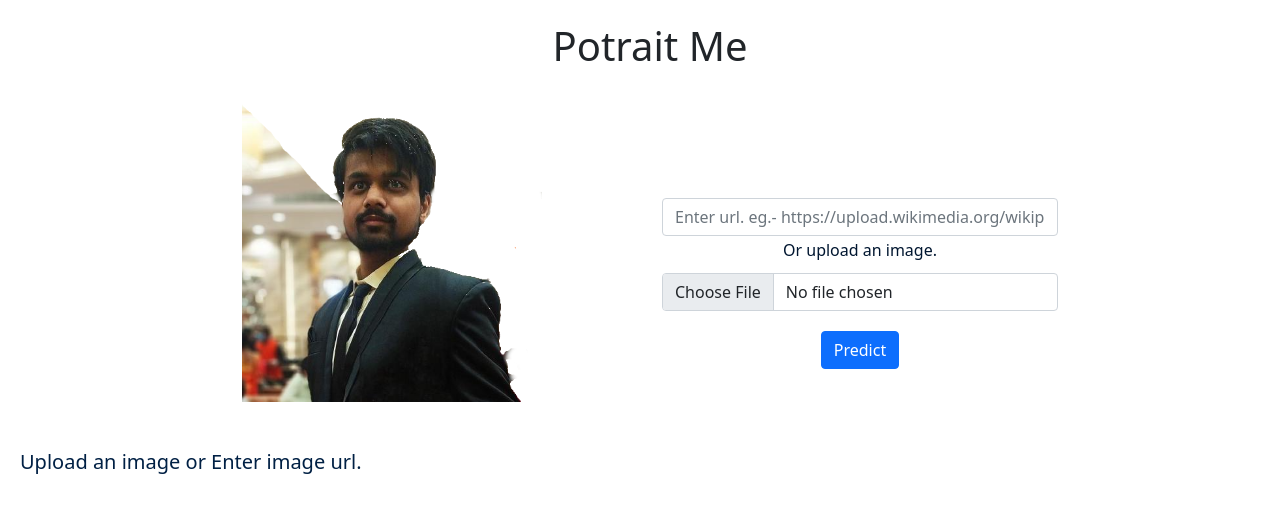
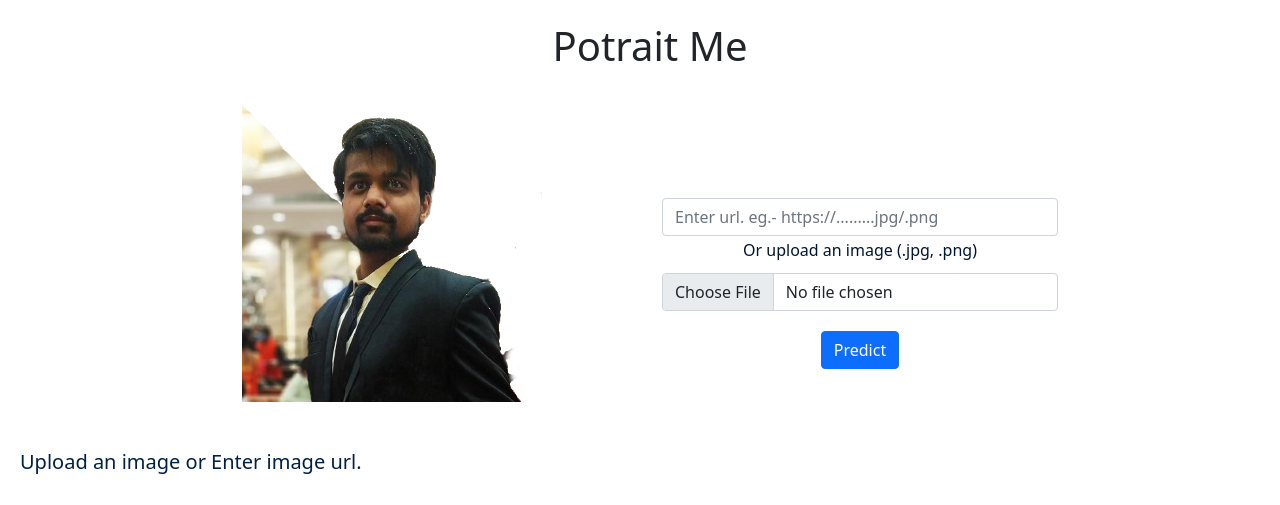
Before and after one commit to G0rav/Automatic_Background_Removal, a Flask app: page / in a window 1280 px wide. Shown: the part 78-583 px from the top of the page. Run offline with Flask 2, Linux system fonts and the light colour scheme.

Commit message:
Update index.html

```diff
--- a/templates/index.html
+++ b/templates/index.html
@@ -26,7 +26,7 @@
 
 	<div class="row">
 		<div class="col">
-			<img src="src/Me.png" style="width: 300px; height: 300px;" >
+			<img src="https://raw.githubusercontent.com/G0rav/Automatic_Background_Removal/main/src/Me.png" style="width: 300px; height: 300px;" >
 		</div>
 
 		<div class="col">
@@ -36,13 +36,14 @@
 		   <br>
 		  <div class="form-group">
 			<form class="form-inline" action = "/" method = "POST" enctype = "multipart/form-data">
-			  <input class="form-control" type="text" name="url" id="url" placeholder="Enter url. eg.- https://upload.wikimedia.org/wikipedia/commons/6/68/Akha_cropped_hires.JPG">
-			  <h6 style="text-align:center; padding:5px; color:#001630;">Or upload an image.</h6>
+			  <input class="form-control" type="text" name="url" id="url" placeholder="Enter url. eg.- https://.........jpg/.png">
+			  <h6 style="text-align:center; padding:5px; color:#001630;">Or upload an image (.jpg, .png)</h6>
 			  <input  class="form-control" type = "file" name = "image" id = "file-upload">
 		  </div>
 
 		  <div style="text-align:center; padding:20px;">
 			<button type="submit" class="btn btn-primary mb-2">Predict</button>
+
 		  </div>
 
 	       </form>
```
